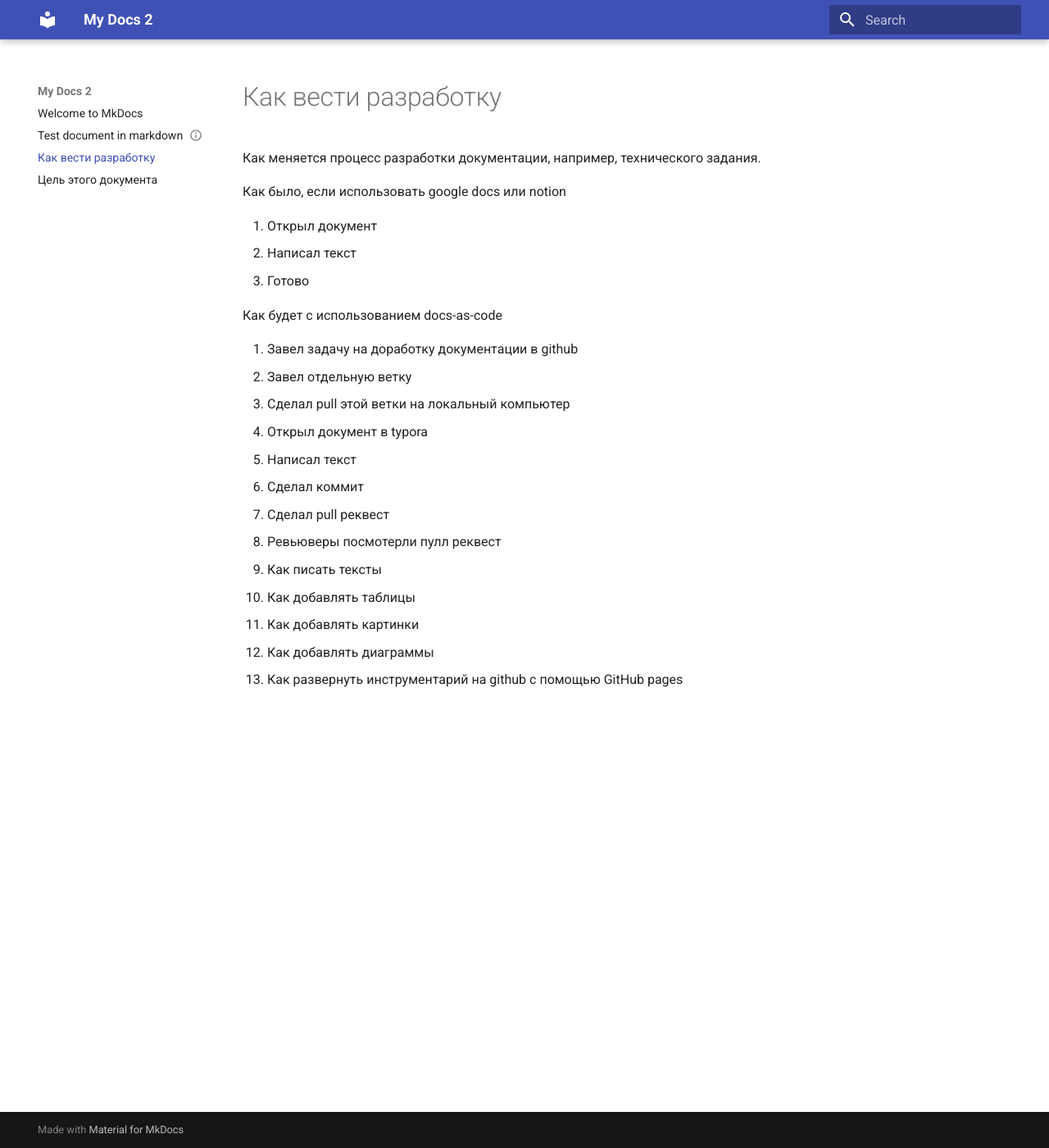
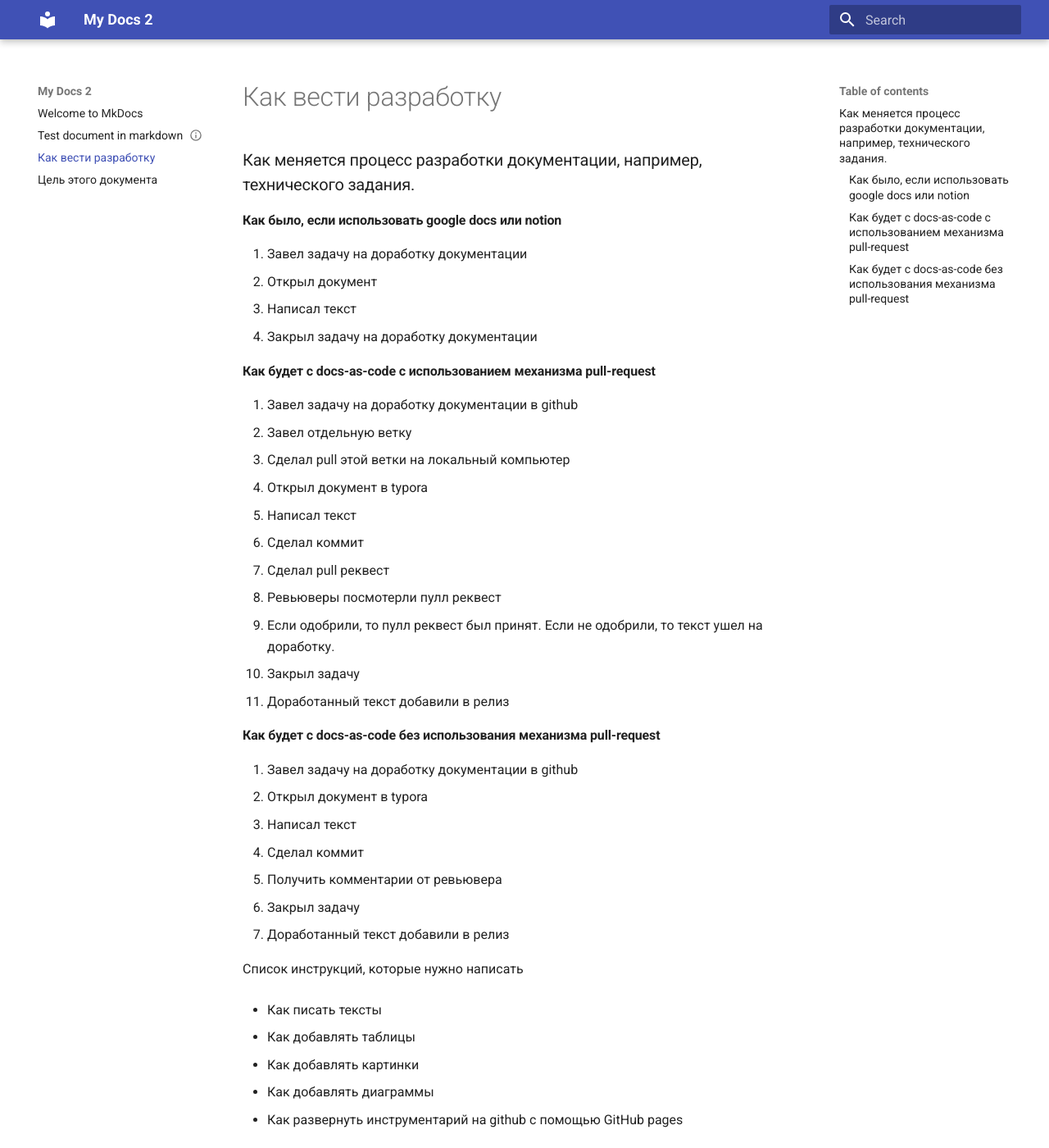
Before and after one commit to anton-merkulov/mkdocs, an MkDocs documentation site: the page built from docs/Как вести разработку.md, in a window 1280 px wide and 1400 px high. Shown: the whole window at 82% size. Built offline with MkDocs 1.6.1 and Material for MkDocs 9.7.7, drawn with Linux system fonts in a browser that asks for light colours; the version menu is left out.

Commit message:
Доработал сравнение практик
Добавил вариант с использованием pull request и без него

```diff
--- a/docs/Как вести разработку.md
+++ b/docs/Как вести разработку.md
@@ -1,14 +1,15 @@
-Как меняется процесс разработки документации, например, технического задания.
+### Как меняется процесс разработки документации, например, технического задания.
 
-Как было, если использовать google docs или notion
+#### Как было, если использовать google docs или notion
 
-1. Открыл документ
-2. Написал текст
-3. Готово
+1. Завел задачу на доработку документации
+2. Открыл документ
+3. Написал текст
+4. Закрыл задачу на доработку документации
 
 
 
-Как будет с использованием docs-as-code
+#### Как будет с docs-as-code с использованием механизма pull-request
 
 1. Завел задачу на доработку документации в github
 2. Завел отдельную ветку
@@ -18,10 +19,27 @@
 6. Сделал коммит
 7. Сделал pull реквест
 8. Ревьюверы посмотерли пулл реквест
+9. Если одобрили, то пулл реквест был принят. Если не одобрили, то текст ушел на доработку.
+10. Закрыл задачу
+11. Доработанный текст добавили в релиз
+
+
+
+#### Как будет с docs-as-code без использования механизма pull-request
+
+1. Завел задачу на доработку документации в github
+2. Открыл документ в typora
+3. Написал текст
+4. Сделал коммит
+5. Получить комментарии от ревьювера
+6. Закрыл задачу
+7. Доработанный текст добавили в релиз
 
 
 
 
+
+Список инструкций, которые нужно написать
 
 
 
```
